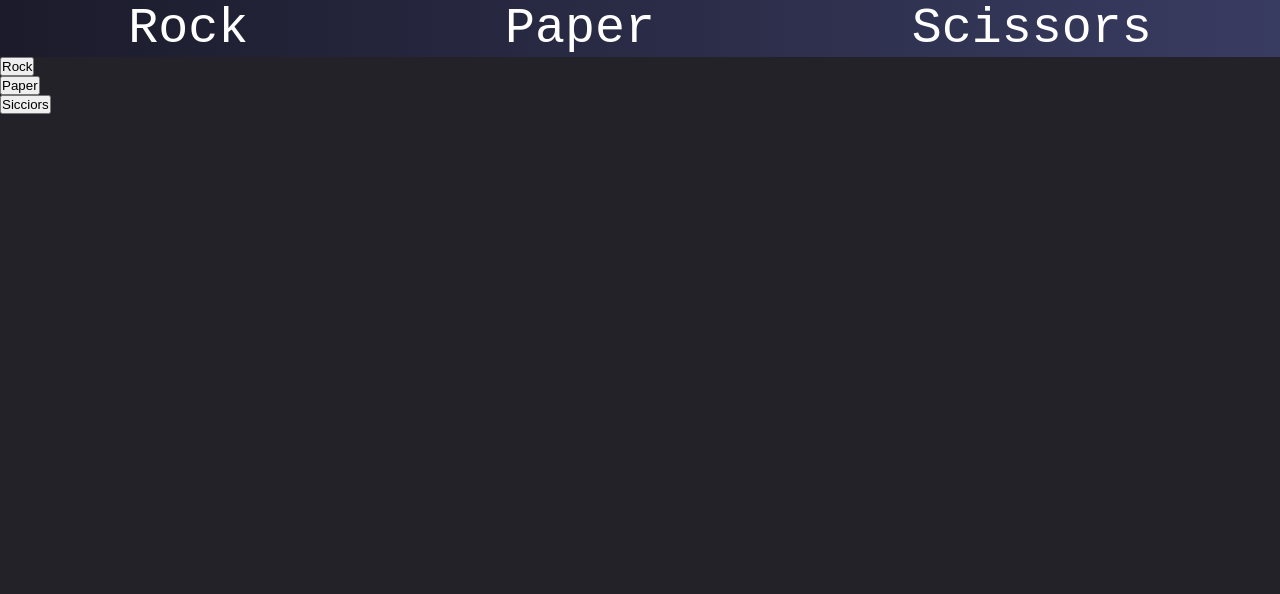
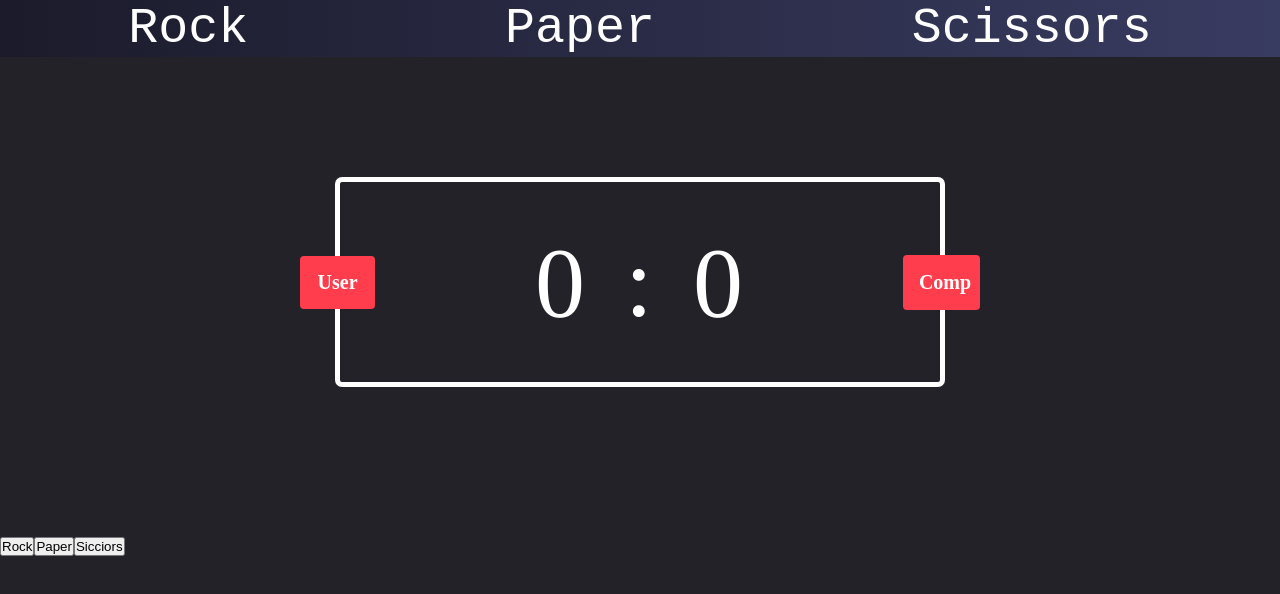
Before and after one commit to sammy2342/rock-papar, a plain HTML site: page index.html in a window 1280 px wide. Drawn offline with Linux system fonts and the light colour scheme.

Commit message:
complete rock paper sicciors stlye

```diff
--- a/index.html
+++ b/index.html
@@ -14,8 +14,17 @@
         <div>Paper</div>
         <div>Scissors</div>
     </nav>
+
+    <div class="outer-score-container">
+        <div class="user">User</div>
+        <div class="score">0</div>
+        <div class="score">:</div>
+        <div class="score">0</div>
+        <div class="computer">Comp</div>
+    </div>
+
     <main>
-        <div><button id="0">Rock</button></div>
+        <div class="button-for-rock-paper-sicciors"><button id="0">Rock</button></div>
         <div><button id="1">Paper</button></div>
         <div><button id="2">Sicciors</button></div>
     </main>
--- a/style.css
+++ b/style.css
@@ -19,6 +19,67 @@ nav div {
 
 }
 
+
 body {
     background-color: rgb(34, 34, 40);
 }
+
+.outer-score-container {
+    height: 200px;
+    width: 600px;
+    border: 5px solid white;
+    border-radius: 7px;
+    display: flex;
+    flex-direction: row;
+    align-items: center;
+    justify-content: center;
+    margin-left: auto;
+    margin-right: auto;
+    margin-top: 120px;
+}
+
+.score {
+    font-size: 100px;
+    color: white;
+    margin: 20px;
+}
+
+.user {
+    background-color: rgb(255, 61, 77);
+    color: white;
+    padding: 15px;
+    width: 45px;
+    text-align: center;
+    border: none;
+    outline: none;
+    border-radius: 4px;
+    position: relative;
+    right: 140px;
+    font-size: 20px;
+    font-weight: bolder;
+}
+
+.computer {
+    background-color: rgb(255, 61, 77);
+    color: white;
+    padding: 16px;
+    width: 45px;
+    text-align: center;
+    border: none;
+    outline: none;
+    border-radius: 4px;
+    position: relative;
+    left: 140px;
+    font-size: 20px;
+    font-weight: bolder;
+}
+
+main {
+    display: flex;
+    flex-direction: row;
+    margin-top: 150px;
+}
+
+.button-for-rock-paper-sicciors {
+
+}
```
